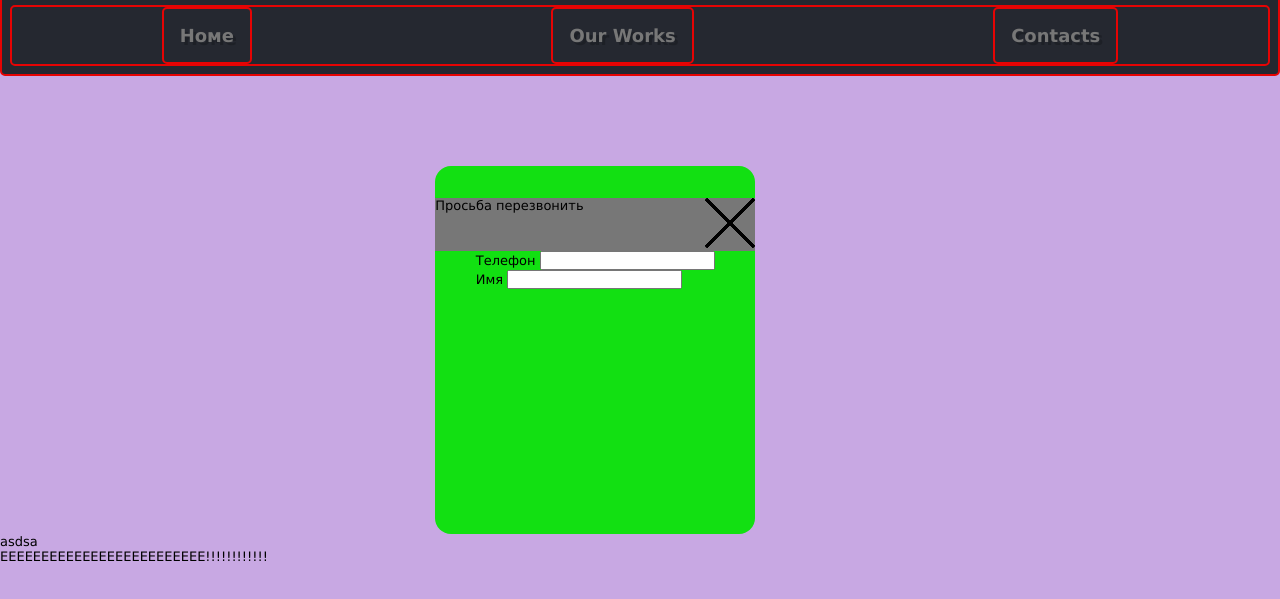
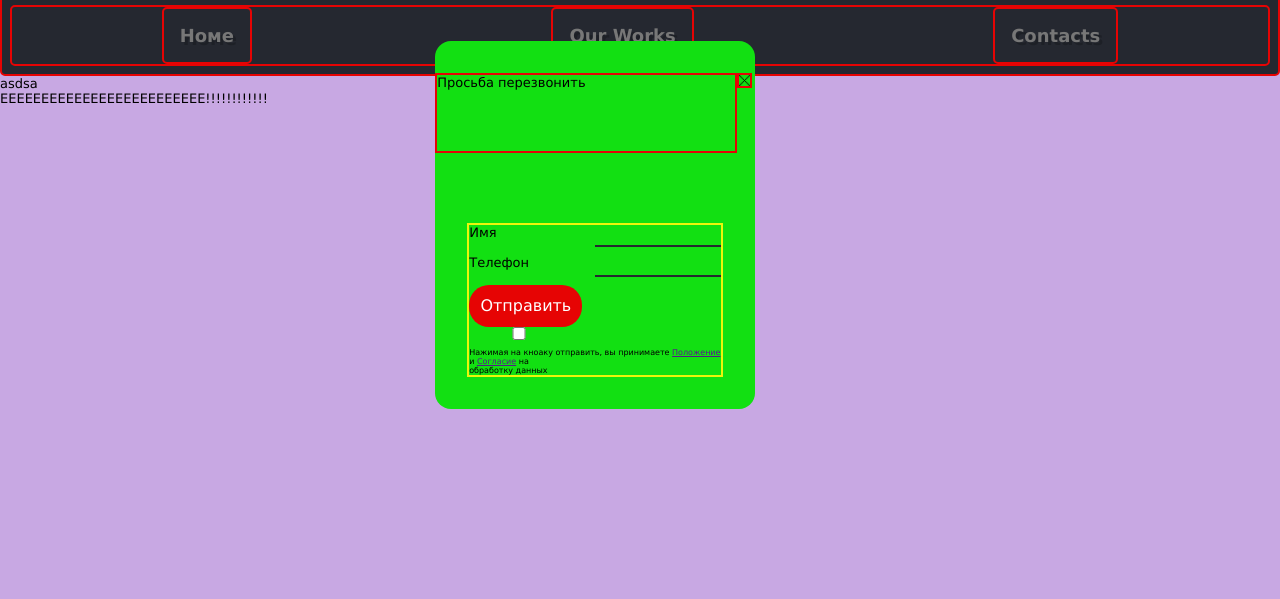
Before and after one commit to paulstrrr777/MyShakurof, a plain HTML site: page index.html in a window 1280 px wide. Both pictures are taken after a click on the element "Перезвоните мне". Shown: the part 49-648 px from the top of the page. Drawn offline with Linux system fonts and the light colour scheme.

Commit message:
работа с формой

```diff
--- a/index.html
+++ b/index.html
@@ -46,11 +46,32 @@
         </div>
 
         <form action="" method="post">
-          <label for="tel">Телефон</label>
-          <input type="tel" name="" id="tel" />
-          <br />
-          <label for="name">Имя</label>
-          <input type="text" name="" id="name" />
+          <div class="input1">
+            <div class="labelName">
+              <label for="name">Имя</label>
+              <input type="text" name="" id="name" />
+            </div>
+            <!-- <br /> -->
+            <div class="labelPhone">
+              <label for="tel">Телефон</label>
+              <input type="tel" name="" id="tel" />
+            </div>
+          </div>
+
+          <button type="submit" id="button1">Отправить</button>
+          <div class="input2">
+            <input
+              type="checkbox"
+              name="solutionData"
+              id="solutionData"
+              required
+            />
+            <div class="footerCallMe">
+              Нажимая на кноаку отправить, вы принимаете
+              <a href="">Положение</a> и <a href="">Согласие</a> на <br />
+              обработку данных
+            </div>
+          </div>
         </form>
       </div>
       <div>asdsa</div>
--- a/style.css
+++ b/style.css
@@ -16,6 +16,7 @@ body {
     padding: 0;
     width: 100%;
     height: 100vh;
+    background: black;
 }
 
 .container {
@@ -119,21 +120,77 @@ nav {
     margin-left: 34%;
     align-items:center;
     /* transition: 1; */
+    position: absolute;
+    justify-content: space-between;
 
 }
 .callMeX {
     width:  inherit;
     /* margin-left: ; */
     display: flex;
-    background: #777;
+    background: inherit;
     justify-content: space-between;
+    height: 5rem;
+
+
+
+}
+.callMeH {
+    border: 2px solid #e60404;
+    flex: 1;
 
 }
 #X1 {
+    flex: 1;
     background: inherit;
     cursor: pointer;
+    width: 15px;
+    height: 15px;
+    margin-right: 3px;
+    border: 2px solid #e60404;
+
 
 }
+form {
+    /* display: flex; */
+    margin-top: 12px;
+    border: 2px solid #edf50b;
+    min-width : 100%;
+    align-items: center;
+
+}
+.footerCallMe {
+    font-size: 0.5rem;
+}
+input {outline:none;}
+input {
+    flex: 1;
+    background-color: inherit;
+    border: none;
+    border-bottom: 2px solid #252830;
+}
+label, input {
+    margin-bottom: 0.5rem;
+    display: block;
+    width: 100px;
+    flex: 1;
+    /* border: 2px solid #252830; */
+    padding-bottom: 5px;
+}
+.labelName , .labelPhone {
+    display: flex;
+}
+#button1 {
+    background: #e60404;
+    border: #e60404;
+    border-radius: 20px;
+    color: #fff;
+    font-size: 1rem;
+    padding: 0.7rem;
+
+
+}
+
 .hidden {
     display: none;
 }
```
